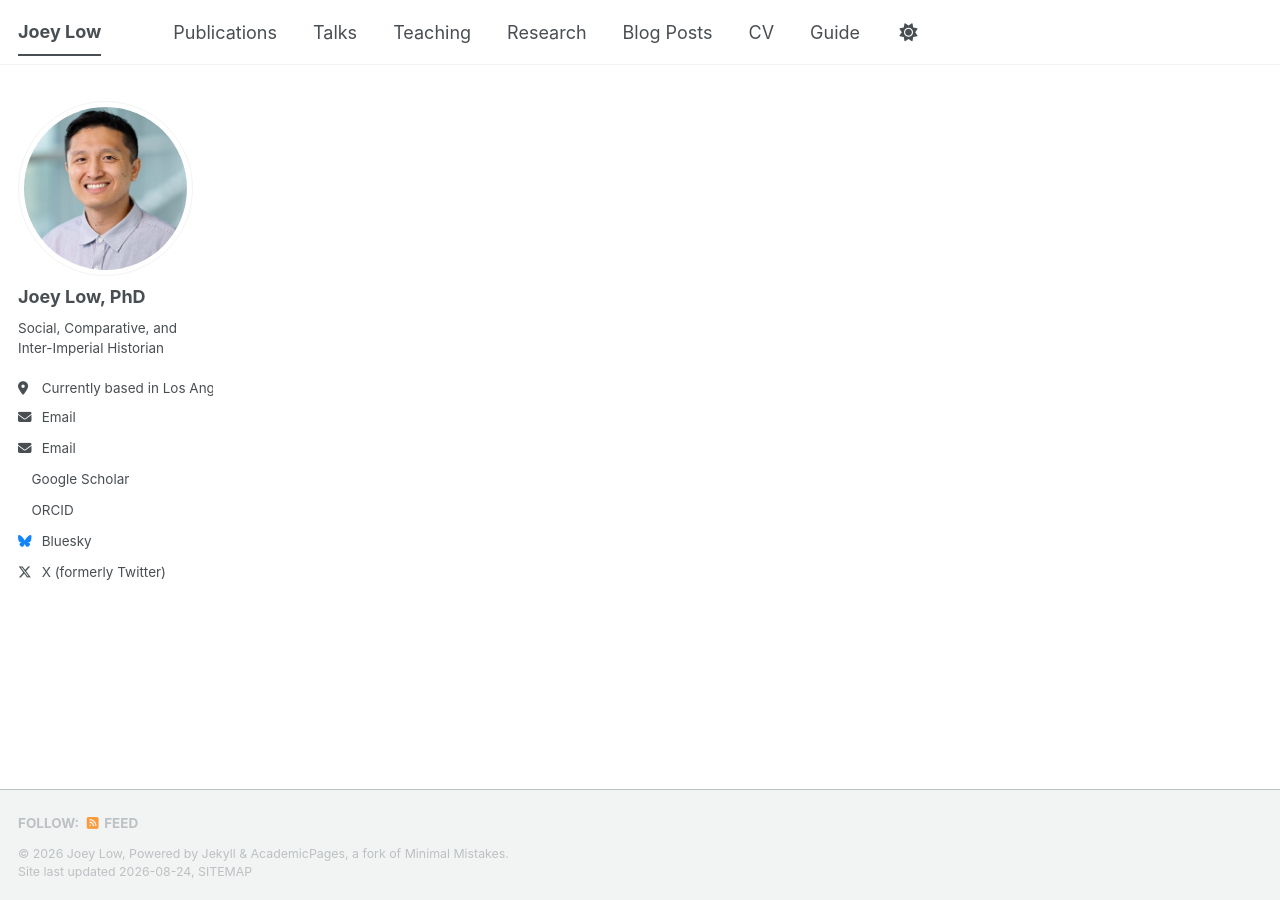
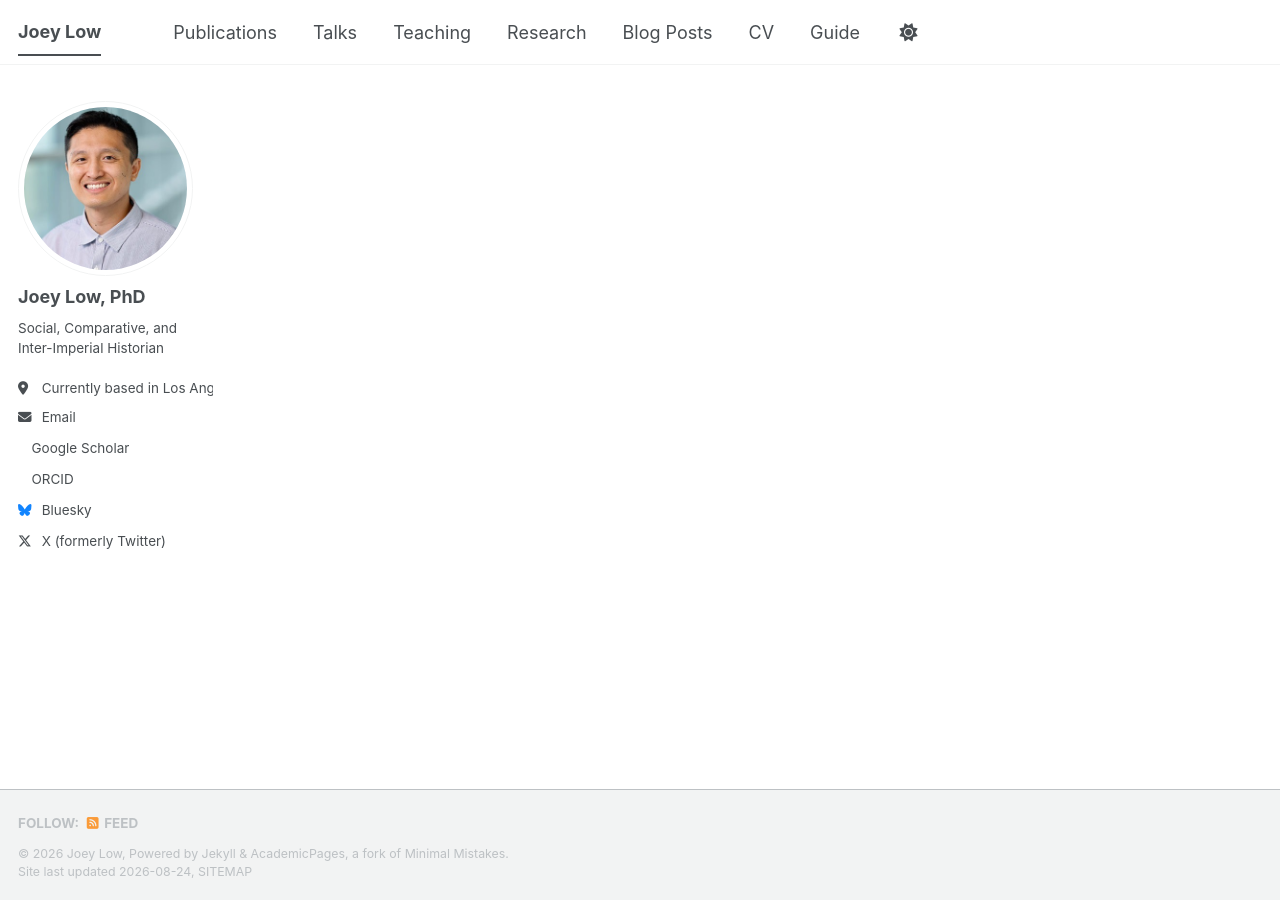
Before and after one commit to joeylow21/joeylow21.github.io, a Jekyll site: the page built from _pages/about.md, in a window 1280 px wide. Built offline with Jekyll 4.4.1, drawn with Linux system fonts in a browser that asks for light colours; a style sheet for code colours, icons or effects is not loaded.

Commit message:
Update author-profile.html

```diff
--- a/_includes/author-profile.html
+++ b/_includes/author-profile.html
@@ -36,8 +36,8 @@
       {% if author.email %}
         <li><a href="mailto:{{ author.email }}"><i class="fas fa-fw fa-envelope icon-pad-right" aria-hidden="true"></i>{{ site.data.ui-text[site.locale].email_label | default: "Email" }}</a></li>
       {% endif %}
-      {% if author.email %}
-        <li><a href="mailto:{{ author.email }}"><i class="fas fa-fw fa-envelope icon-pad-right" aria-hidden="true"></i>{{ site.data.ui-text[site.locale].email_label | default: "Backup Email" }}</a></li>
+      {% if author.backupemail %}
+        <li><a href="mailto:{{ author.backupemail }}"><i class="fas fa-fw fa-envelope icon-pad-right" aria-hidden="true"></i>{{ site.data.ui-text[site.locale].backupemail_label | default: "Backup Email" }}</a></li>
       {% endif %}
 
       <!-- Font Awesome and Academicons icons / Academic websites -->
```
